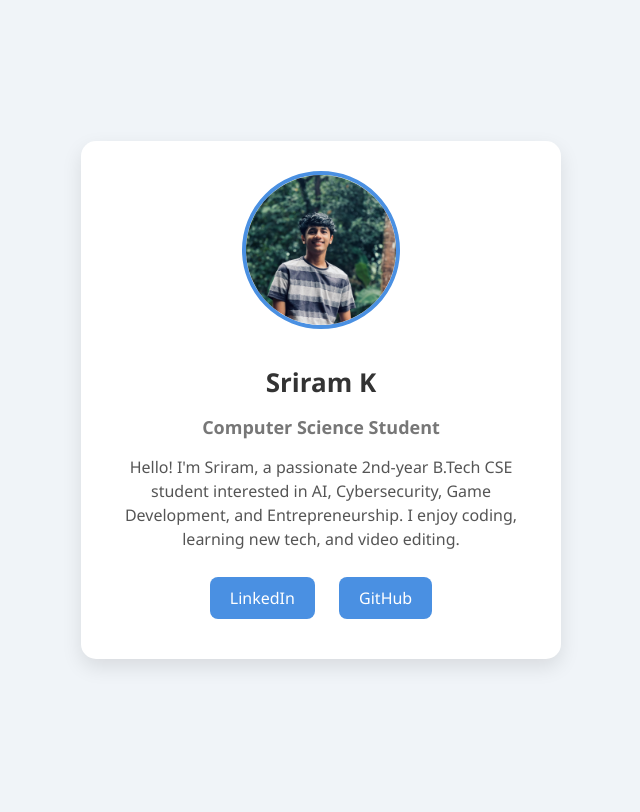
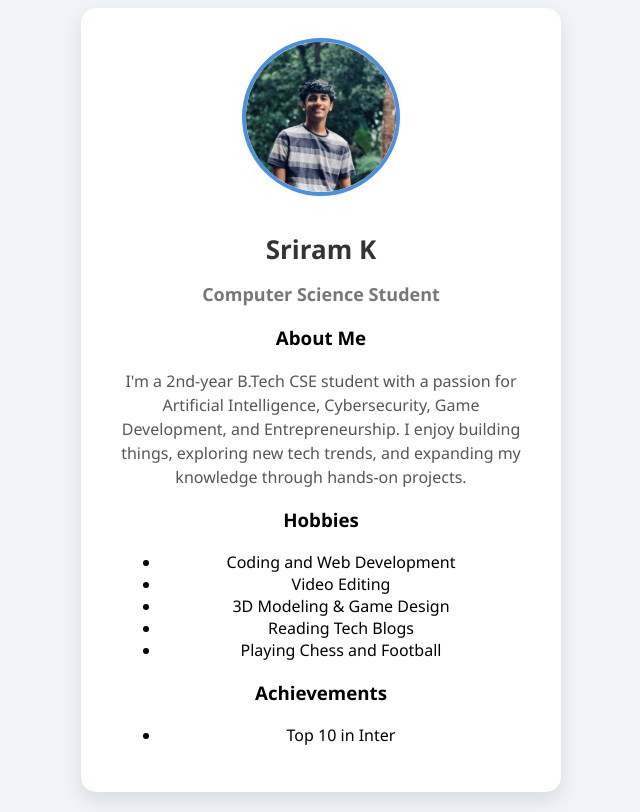
Before and after one commit to Sriram02112005/biographypage, a plain HTML site: page index.html in a window 1280 px wide. Shown: the whole page, without its empty margins (319-959 px from the left). Drawn offline with Linux system fonts and the light colour scheme.

Commit message:
Update index.html

```diff
--- a/index.html
+++ b/index.html
@@ -12,15 +12,28 @@
       <img src="profile.jpg" alt="Profile Photo" class="profile-img" />
       <h1>Sriram K</h1>
       <h2>Computer Science Student</h2>
-      <p>
-        Hello! I'm Sriram, a passionate 2nd-year B.Tech CSE student interested in AI, Cybersecurity,
-        Game Development, and Entrepreneurship. I enjoy coding, learning new tech, and video editing.
-      </p>
-      <div class="links">
-        <a href="https://www.linkedin.com/in/your-profile" target="_blank">LinkedIn</a>
-        <a href="https://github.com/your-github" target="_blank">GitHub</a>
-      </div>
-    </div>
-  </div>
-</body>
-</html>
+
+      <section class="section">
+        <h3>About Me</h3>
+        <p>
+          I'm a 2nd-year B.Tech CSE student with a passion for Artificial Intelligence, Cybersecurity,
+          Game Development, and Entrepreneurship. I enjoy building things, exploring new tech trends,
+          and expanding my knowledge through hands-on projects.
+        </p>
+      </section>
+
+      <section class="section">
+        <h3>Hobbies</h3>
+        <ul>
+          <li>Coding and Web Development</li>
+          <li>Video Editing</li>
+          <li>3D Modeling & Game Design</li>
+          <li>Reading Tech Blogs</li>
+          <li>Playing Chess and Football</li>
+        </ul>
+      </section>
+
+      <section class="section">
+        <h3>Achievements</h3>
+        <ul>
+          <li>Top 10 in Inter
```
